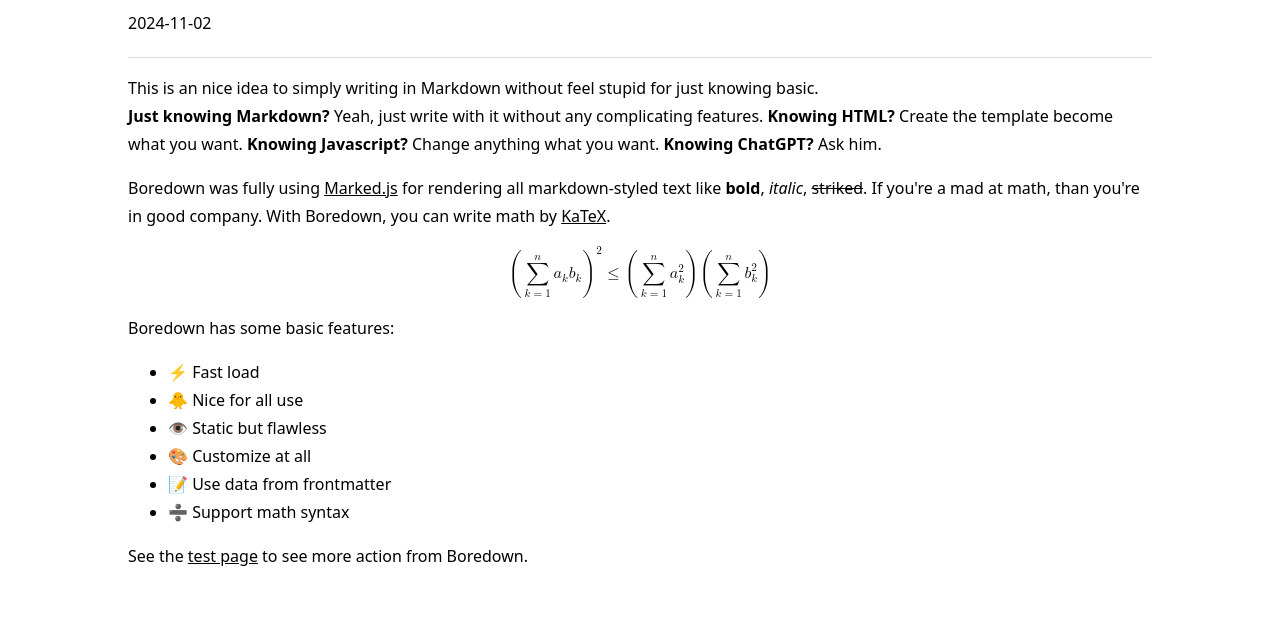
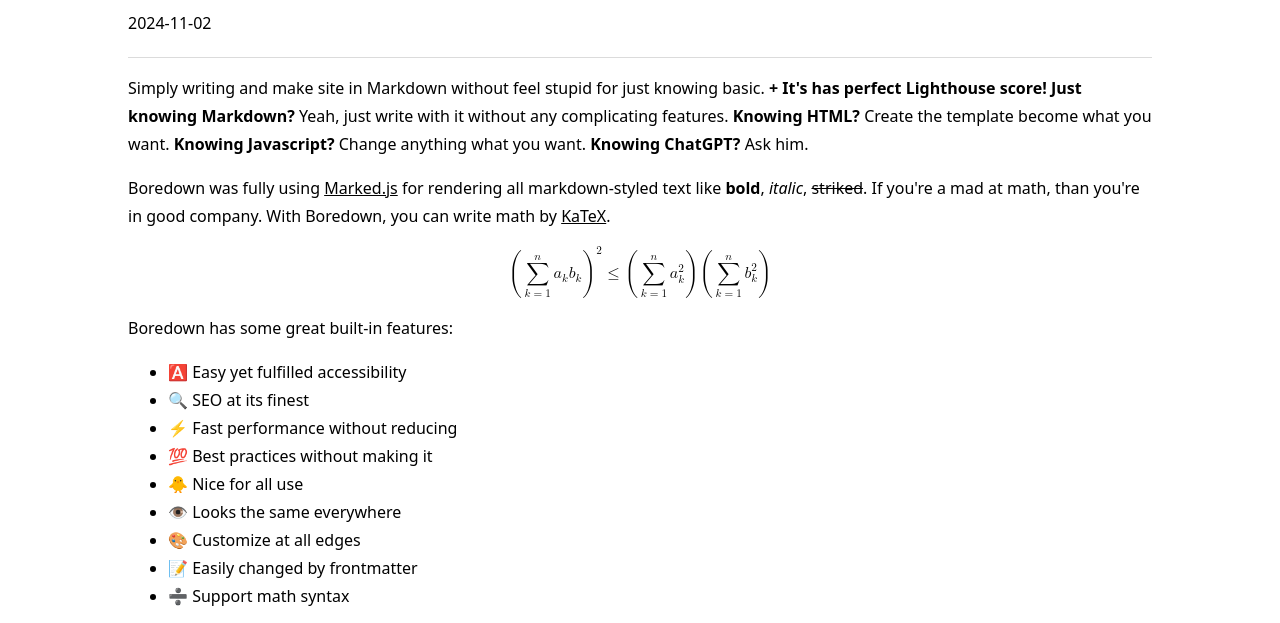
Before and after one commit to LIGMATV/boredown, a plain HTML site: page index.html in a window 1280 px wide. Shown: the part 107-730 px from the top of the page. Drawn offline with nearby package versions, Linux system fonts and the light colour scheme.

Commit message:
Update index.html

```diff
--- a/index.html
+++ b/index.html
@@ -3,18 +3,23 @@
 title: Boredown
 date: 2024-11-02
 ---
-This is an nice idea to simply writing in Markdown without feel stupid for just knowing basic.
+Simply writing and make site in Markdown without feel stupid for just knowing basic. **+ It's has perfect Lighthouse score!**
 **Just knowing Markdown?** Yeah, just write with it without any complicating features. **Knowing HTML?** Create the template become what you want. **Knowing Javascript?** Change anything what you want. **Knowing ChatGPT?** Ask him.
 
 Boredown was fully using [Marked.js](https://marked.js.org/) for rendering all markdown-styled text like **bold**, _italic_, ~~striked~~. If you're a mad at math, than you're in good company. With Boredown, you can write math by [KaTeX](https://katex.org/).
 $$\left( \sum_{k=1}^n a_k b_k \right)^2 \leq \left( \sum_{k=1}^n a_k^2 \right) \left( \sum_{k=1}^n b_k^2 \right)$$
 
-Boredown has some basic features:
-- ⚡ Fast load
+Boredown has some great built-in features:
+- 🅰️ Easy yet fulfilled accessibility
+- 🔍 SEO at its finest
+- ⚡ Fast performance without reducing
+- 💯 Best practices without making it
 - 🐥 Nice for all use
-- 👁️ Static but flawless
-- 🎨 Customize at all
-- 📝 Use data from frontmatter
+- 👁️ Looks the same everywhere
+- 🎨 Customize at all edges
+- 📝 Easily changed by frontmatter
 - ➗ Support math syntax
 
+![100 Lighthouse Performance!](https://i.imgur.com/Ie6lhOe.jpeg)
+
 See the [test page](test-page.html) to see more action from Boredown.
```
